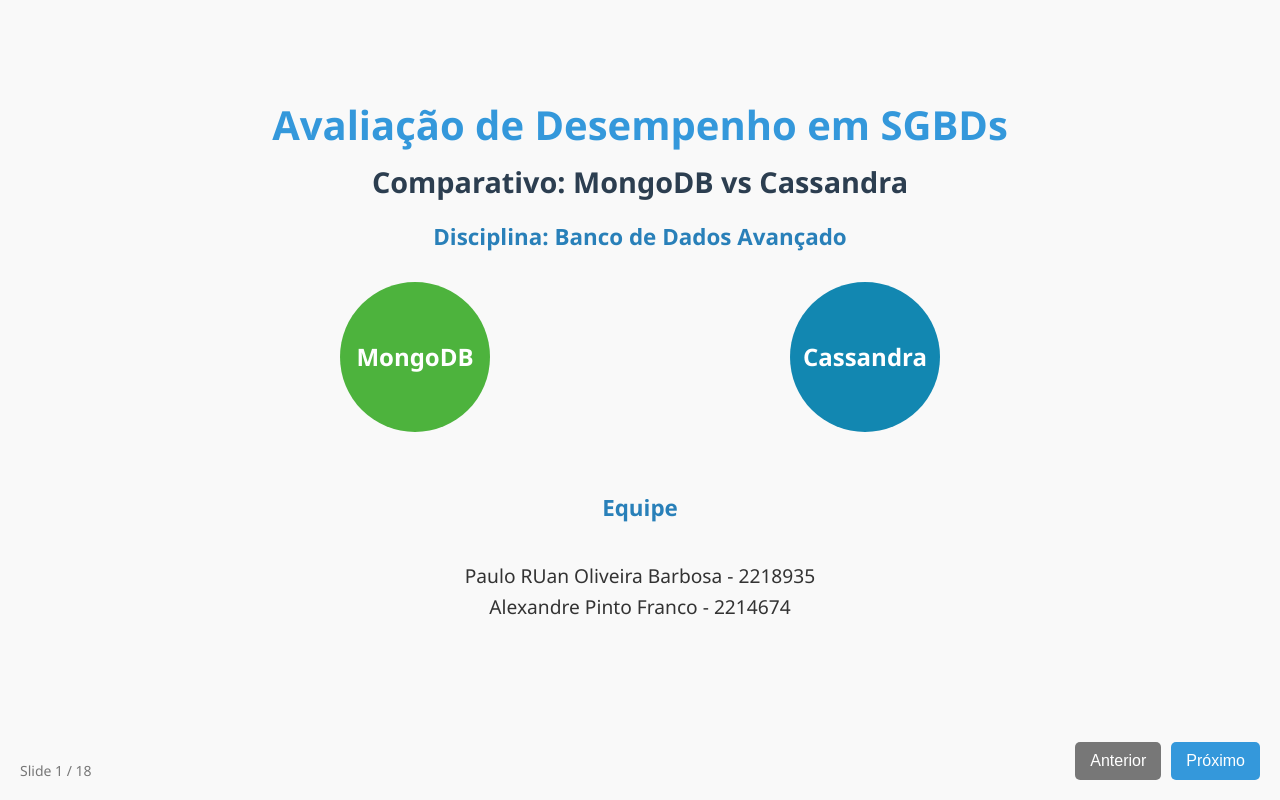
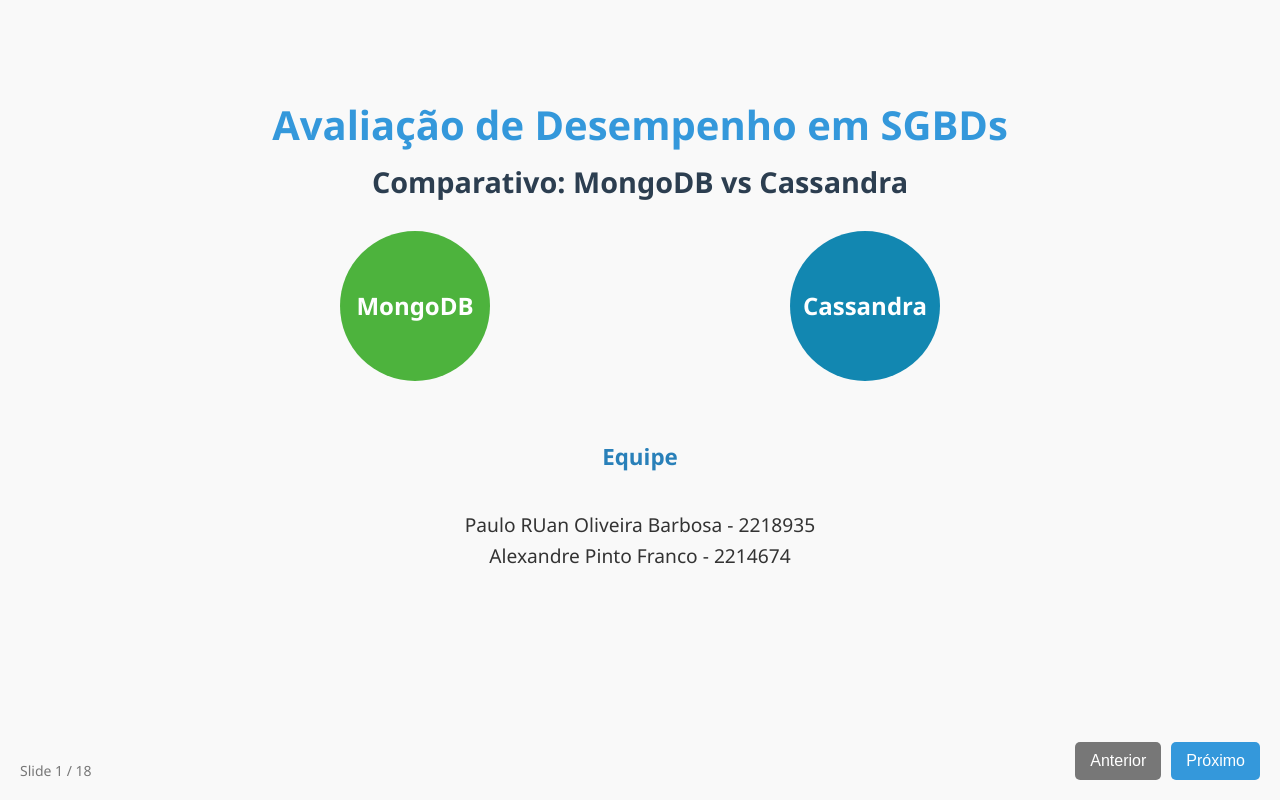
Before and after one commit to PauloRuan30/Html-Slide, a plain HTML site: page slide.html in a window 1280 px wide. Drawn offline with Linux system fonts and the light colour scheme.

```diff
--- a/slide.html
+++ b/slide.html
@@ -255,7 +255,6 @@
             <div class="slide-content title-slide">
                 <h1>Avaliação de Desempenho em SGBDs</h1>
                 <h2>Comparativo: MongoDB vs Cassandra</h2>
-                <h3>Disciplina: Banco de Dados Avançado</h3>
 
                 <div class="logo-container">
                     <div class="logo">
```
